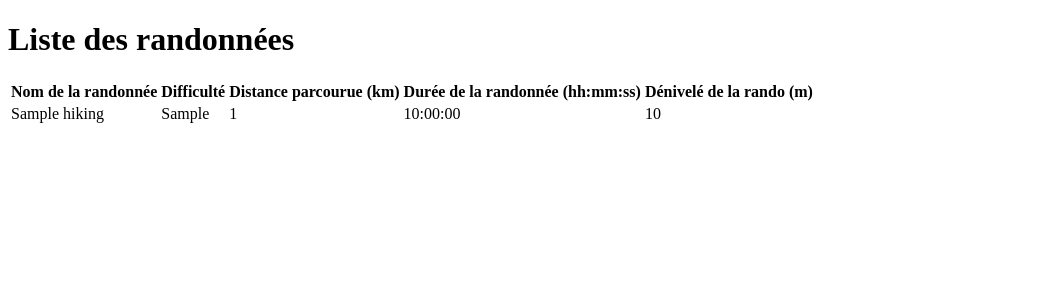
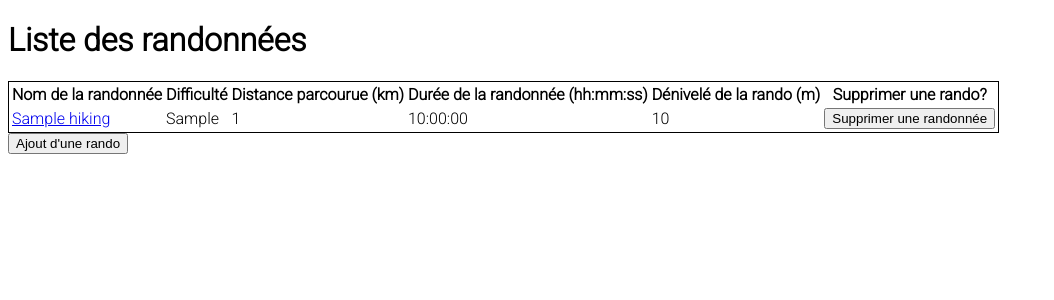
Before and after one commit to CalcagnoLoic/SQL_learning, a PHP site: page /SQL_learning/read.php in a window 1280 px wide. Shown: the top 300 px of the page, without its empty margins (0-1054 px from the left). Run offline with PHP 8.4, Linux system fonts and the light colour scheme; tables that the repository leaves empty hold one stand-in row (values such as "Sample post").

Commit message:
ajout de nouveaux éléments

```diff
--- a/hiking/css/basics.css
+++ b/hiking/css/basics.css
@@ -3,3 +3,9 @@ label, select, input{
   display: inline-block;
   margin: 5px 0;
 }
+table{
+  border: 1px solid black;
+}
+body {
+  font-family: 'Roboto', sans-serif;
+}
--- a/hiking/read.php
+++ b/hiking/read.php
@@ -16,6 +16,9 @@ catch(Exception $e)
     <meta charset="utf-8">
     <title>Randonnées</title>
     <link rel="stylesheet" href="css/basics.css" media="screen" title="no title" charset="utf-8">
+    <link rel="preconnect" href="https://fonts.googleapis.com">
+    <link rel="preconnect" href="https://fonts.gstatic.com" crossorigin>
+    <link href="https://fonts.googleapis.com/css2?family=Roboto:wght@100;300&display=swap" rel="stylesheet">
   </head>
   <body>
     <h1>Liste des randonnées</h1>
@@ -26,6 +29,7 @@ catch(Exception $e)
         <th>Distance parcourue (km)</th>
         <th>Durée de la randonnée (hh:mm:ss)</th>
         <th>Dénivelé de la rando (m)</th>
+        <th>Supprimer une rando?</th>
       </thead>
       <tbody>
         <tr>
@@ -33,15 +37,17 @@ catch(Exception $e)
         $resultat = $conn->query("SELECT * FROM hiking");
 
         while($row = $resultat->fetch()) {
-          echo "<td>" . $row['name'] . "</td>";
+          echo "<td><a href='update.php'>" . $row['name'] . "</td>";
           echo "<td>" . $row['difficulty'] . "</td>";
           echo "<td>" . $row['distance'] . "</td>";
           echo "<td>" . $row['duration'] . "</td>";
           echo "<td>" . $row['height_difference'] . "</td>";
+          echo "<td><a href='delete.php'><button class='btnD'>Supprimer une randonnée</button></a></td>";
           echo "</tr>";
         };
         ?>
       </tbody>
     </table>
   </body>
+  <a href="create.php"><button>Ajout d'une rando</button></a>
 </html>
```
Also changed, not shown: hiking/create.php (+18 -3 lines), hiking/update.php (+19 -5 lines).
